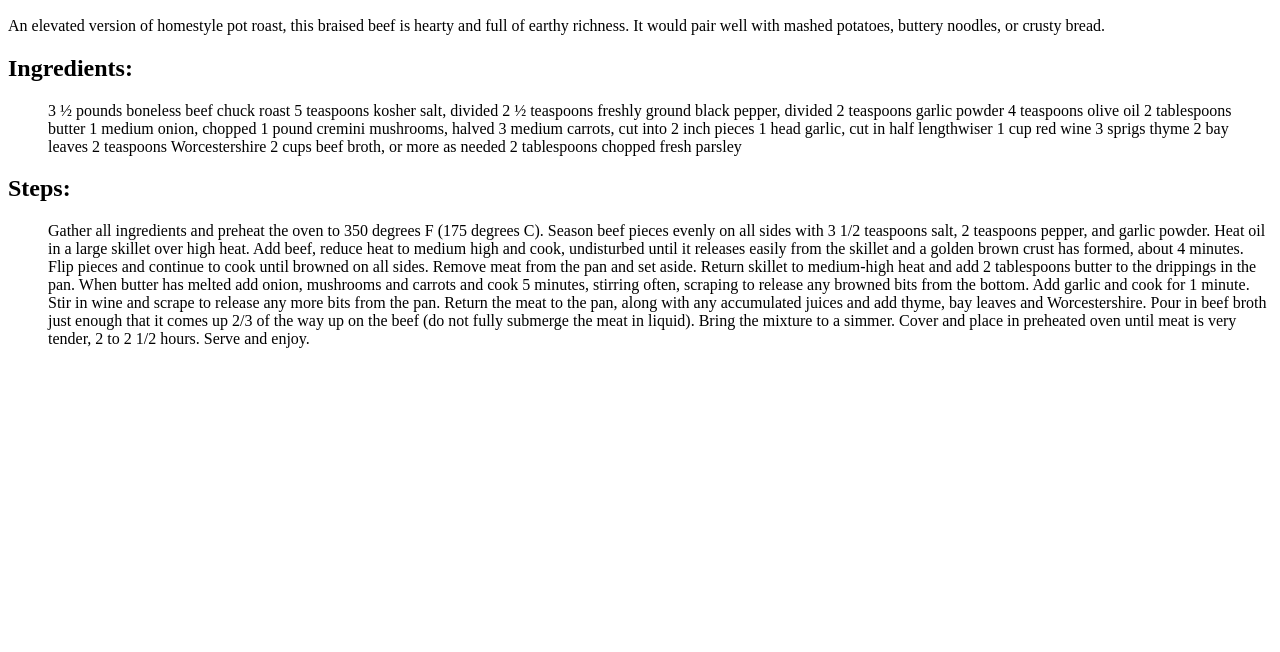
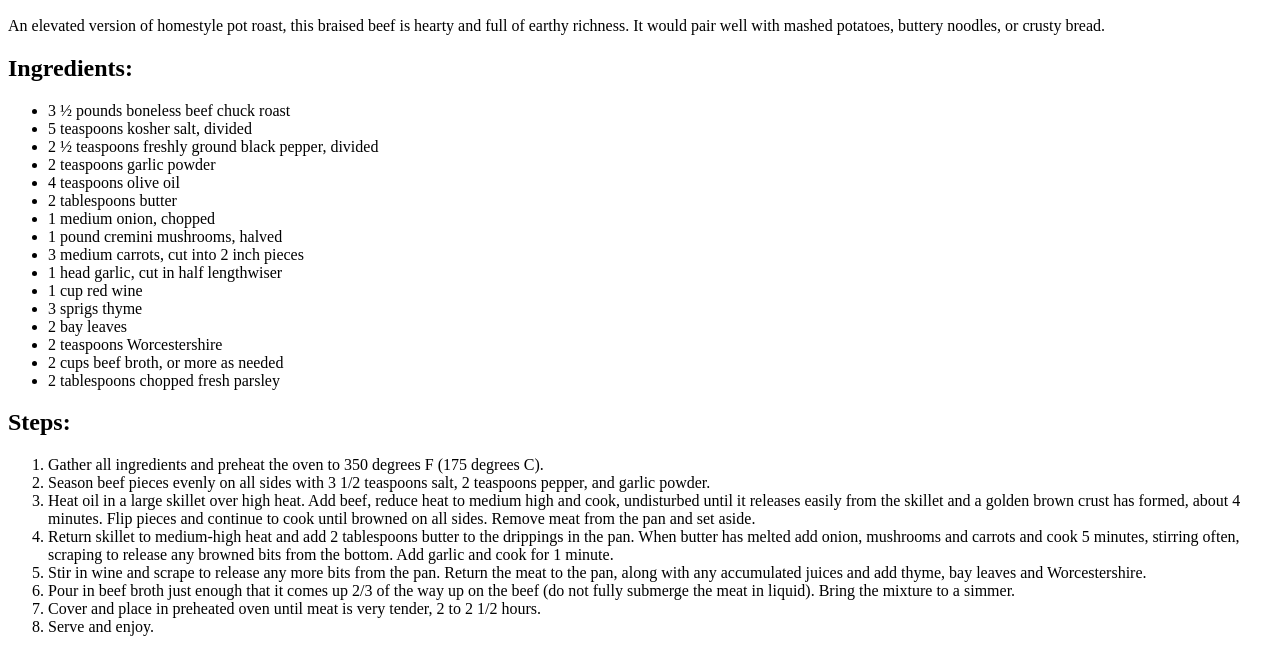
Before and after one commit to Schn33fuchs/odin_recipes, a plain HTML site: page recipes/braised_beef.html in a window 1280 px wide. Shown: the part 434-1086 px from the top of the page. Before the commit the page ends 800 px from the top, so only its background shows below. Drawn offline with Linux system fonts and the light colour scheme.

Commit message:
Fixed list elements in all lists were ls, changed all to li

```diff
--- a/recipes/braised_beef.html
+++ b/recipes/braised_beef.html
@@ -12,33 +12,33 @@
     <p>An elevated version of homestyle pot roast, this braised beef is hearty and full of earthy richness. It would pair well with mashed potatoes, buttery noodles, or crusty bread.</p>
     <h2>Ingredients:</h2>
     <ul>
-        <ls>3 ½ pounds boneless beef chuck roast</ls>
-        <ls>5 teaspoons kosher salt, divided</ls>
-        <ls>2 ½ teaspoons freshly ground black pepper, divided</ls>
-        <ls>2 teaspoons garlic powder</ls>
-        <ls>4 teaspoons olive oil</ls>
-        <ls>2 tablespoons butter</ls>
-        <ls>1 medium onion, chopped</ls>
-        <ls>1 pound cremini mushrooms, halved</ls>
-        <ls>3 medium carrots, cut into 2 inch pieces</ls>
-        <ls>1 head garlic, cut in half lengthwiser</ls>
-        <ls>1 cup red wine</ls>
-        <ls>3 sprigs thyme</ls>
-        <ls>2 bay leaves</ls>
-        <ls>2 teaspoons Worcestershire</ls>
-        <ls>2 cups beef broth, or more as needed</ls>
-        <ls>2 tablespoons chopped fresh parsley</ls>
+        <li>3 ½ pounds boneless beef chuck roast</li>
+        <li>5 teaspoons kosher salt, divided</li>
+        <li>2 ½ teaspoons freshly ground black pepper, divided</li>
+        <li>2 teaspoons garlic powder</li>
+        <li>4 teaspoons olive oil</li>
+        <li>2 tablespoons butter</li>
+        <li>1 medium onion, chopped</li>
+        <li>1 pound cremini mushrooms, halved</li>
+        <li>3 medium carrots, cut into 2 inch pieces</li>
+        <li>1 head garlic, cut in half lengthwiser</li>
+        <li>1 cup red wine</li>
+        <li>3 sprigs thyme</li>
+        <li>2 bay leaves</li>
+        <li>2 teaspoons Worcestershire</li>
+        <li>2 cups beef broth, or more as needed</li>
+        <li>2 tablespoons chopped fresh parsley</li>
     </ul>
     <h2>Steps:</h2>
     <ol>
-        <ls>Gather all ingredients and preheat the oven to 350 degrees F (175 degrees C).</ls>
-        <ls>Season beef pieces evenly on all sides with 3 1/2 teaspoons salt, 2 teaspoons pepper, and garlic powder.</ls>
-        <ls>Heat oil in a large skillet over high heat. Add beef, reduce heat to medium high and cook, undisturbed until it releases easily from the skillet and a golden brown crust has formed, about 4 minutes. Flip pieces and continue to cook until browned on all sides. Remove meat from the pan and set aside.</ls>
-        <ls>Return skillet to medium-high heat and add 2 tablespoons butter to the drippings in the pan. When butter has melted add onion, mushrooms and carrots and cook 5 minutes, stirring often, scraping to release any browned bits from the bottom. Add garlic and cook for 1 minute.</ls>
-        <ls>Stir in wine and scrape to release any more bits from the pan. Return the meat to the pan, along with any accumulated juices and add thyme, bay leaves and Worcestershire.</ls>
-        <ls>Pour in beef broth just enough that it comes up 2/3 of the way up on the beef (do not fully submerge the meat in liquid). Bring the mixture to a simmer.</ls>
-        <ls>Cover and place in preheated oven until meat is very tender, 2 to 2 1/2 hours.</ls>
-        <ls>Serve and enjoy.</ls>
+        <li>Gather all ingredients and preheat the oven to 350 degrees F (175 degrees C).</li>
+        <li>Season beef pieces evenly on all sides with 3 1/2 teaspoons salt, 2 teaspoons pepper, and garlic powder.</li>
+        <li>Heat oil in a large skillet over high heat. Add beef, reduce heat to medium high and cook, undisturbed until it releases easily from the skillet and a golden brown crust has formed, about 4 minutes. Flip pieces and continue to cook until browned on all sides. Remove meat from the pan and set aside.</li>
+        <li>Return skillet to medium-high heat and add 2 tablespoons butter to the drippings in the pan. When butter has melted add onion, mushrooms and carrots and cook 5 minutes, stirring often, scraping to release any browned bits from the bottom. Add garlic and cook for 1 minute.</li>
+        <li>Stir in wine and scrape to release any more bits from the pan. Return the meat to the pan, along with any accumulated juices and add thyme, bay leaves and Worcestershire.</li>
+        <li>Pour in beef broth just enough that it comes up 2/3 of the way up on the beef (do not fully submerge the meat in liquid). Bring the mixture to a simmer.</li>
+        <li>Cover and place in preheated oven until meat is very tender, 2 to 2 1/2 hours.</li>
+        <li>Serve and enjoy.</li>
     </ol>
 </body>
 </html>
```
Also changed, not shown: recipes/baked_ziti.html (+17 -17 lines), recipes/pumpkin_turkey_chili.html (+16 -16 lines).
